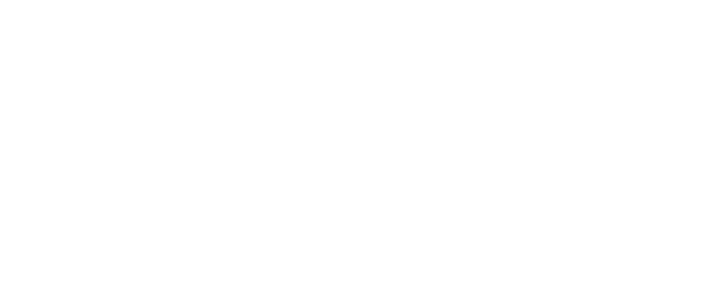
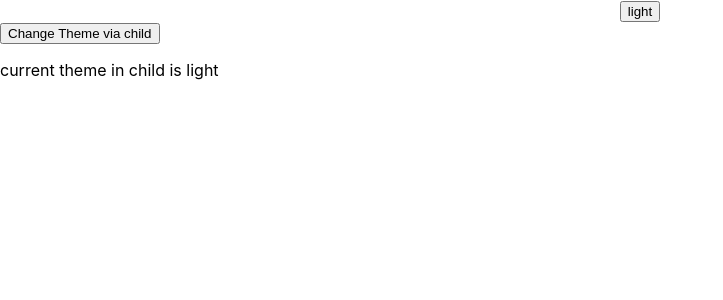
Before and after one commit to gau2107/exp-demo-18, a React (Create React App) app: page / in a window 1280 px wide. Shown: the top 300 px of the page, without its empty margins (0-723 px from the left). Built offline with nearby package versions, Linux system fonts and the light colour scheme.

Commit message:
react context

```diff
--- a/src/App.js
+++ b/src/App.js
@@ -1,10 +1,19 @@
+import { useState } from 'react';
 import './App.css';
+import ThemeContext from './ThemeContext';
+import ContextChild from './ContextChild';
 
 function App() {
 
+  const [theme, setTheme] = useState('light');
+
   return (
-    <div className="App">
-    </div>
+    <ThemeContext.Provider value={{ theme, setTheme }}>
+      <div className="App">
+        <button onClick={() => setTheme(theme === 'light' ? 'dark' : 'light')}>{theme}</button>
+      </div>
+      <ContextChild />
+    </ThemeContext.Provider>
   );
 }
 export default App;
--- /dev/null
+++ b/src/ContextChild.js
@@ -0,0 +1,11 @@
+import { useContext } from "react";
+import ThemeContext from "./ThemeContext";
+
+export default function ContextChild() {
+  const { theme, setTheme } = useContext(ThemeContext);
+  return (
+    <><button onClick={() => setTheme(theme === 'light' ? 'dark' : 'light')}>Change Theme via child</button>
+      <p>current theme in child is {theme}</p>
+    </>
+  )
+}
--- /dev/null
+++ b/src/ThemeContext.js
@@ -0,0 +1,4 @@
+import { createContext } from "react";
+
+const ThemeContext = createContext(null);
+export default ThemeContext;
```
